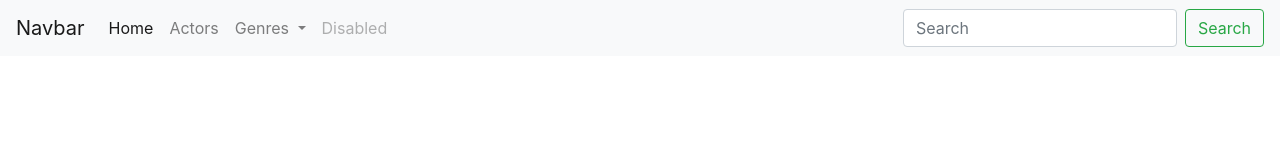
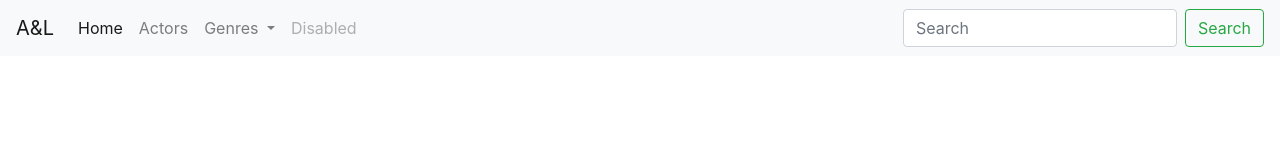
Before and after one commit to Luey-A/OOP_movie, a plain HTML site: page index.html in a window 1280 px wide. Drawn offline with nearby package versions, Linux system fonts and the light colour scheme; no server answers.

Commit message:
A&L website name

```diff
--- a/index.html
+++ b/index.html
@@ -10,7 +10,7 @@
 </head>
 <header>
   <nav class="navbar navbar-expand-lg navbar-light bg-light">
-  <a class="navbar-brand" href="#">Navbar</a>
+  <a class="navbar-brand" href="#">A&L</a>
   <button class="navbar-toggler" type="button" data-toggle="collapse" data-target="#navbarSupportedContent" aria-controls="navbarSupportedContent" aria-expanded="false" aria-label="Toggle navigation">
     <span class="navbar-toggler-icon"></span>
   </button>
@@ -50,7 +50,7 @@
 <body>
     <div id="container" class="container">
       <div id="" class="row">
-        <div id="" class="col">
+        <!-- <div id="" class="col">
 
         </div>
         <div id="" class="col">
@@ -58,7 +58,7 @@
         </div>
         <div id="" class="col">
 
-        </div>
+        </div> -->
       </div>
     </div>
     <script src="./oop-script.js"></script>
```
